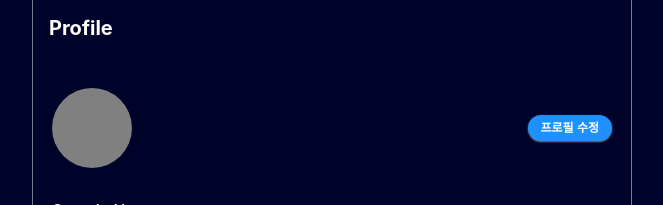
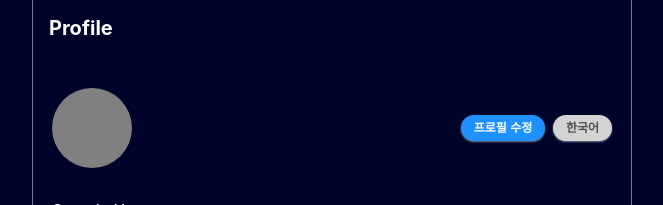
Before and after one commit to seldy21/social-media-project, a React (Create React App) app: page /profile in a window 1280 px wide. Shown: the top 205 px of the page, without its empty margins (308-971 px from the left). Built offline with nearby package versions, Linux system fonts and the light colour scheme; no server answers; the database is empty; sample sign-in values are in the browser's storage.

Commit message:
Update dependencies and implement language state management with Recoil; refactor ProfilePage for language toggle functionality and enhance styles in index.scss.

```diff
--- a/src/App.tsx
+++ b/src/App.tsx
@@ -5,6 +5,7 @@ import { app } from "firebaseApp";
 import { useEffect, useState } from "react";
 import { ToastContainer } from "react-toastify";
 import Loader from "components/loader/Loader";
+import { RecoilRoot } from "recoil";
 
 function App() {
   const auth = getAuth(app);
@@ -26,10 +27,12 @@ function App() {
     });
   }, [auth]);
   return (
-    <Layout>
-      <ToastContainer theme="dark" autoClose={1000} newestOnTop />
-      {init ? <Router isAuthenticated={isAuthenticated} /> : <Loader/>}
-    </Layout>
+    <RecoilRoot>
+      <Layout>
+        <ToastContainer theme="dark" autoClose={1000} newestOnTop />
+        {init ? <Router isAuthenticated={isAuthenticated} /> : <Loader />}
+      </Layout>
+    </RecoilRoot>
   );
 }
 
--- /dev/null
+++ b/src/atom/index.tsx
@@ -0,0 +1,7 @@
+import { atom } from "recoil";
+export type LanguageType = "ko" | "en";
+
+export const languageState = atom<LanguageType>({
+  key: "language",
+  default: localStorage.getItem("myProjectLanguage") as LanguageType || "ko",
+});
--- a/src/index.scss
+++ b/src/index.scss
@@ -536,6 +536,12 @@ a {
 .profile {
   padding: 2rem 1.2rem;
 
+  &__flex{
+    display: flex;
+    align-items: center;
+    gap: 0.5rem;
+  }
+
   &__wrapper-flex{
     display: flex;
     align-items: center;
@@ -549,9 +555,19 @@ a {
     border-radius: 50%;
  }
 
- &__edit-btn {
+ &__btn {
   @extend .button;
   background-color: $primary;
+
+  &__language {
+    background-color: $lightGray;
+    color: $darkGray;
+
+    &:hover {
+      background-color: $darkGray;
+      color: $white;
+    }
+  }
  }
 
  &__name {
--- a/src/pages/profile/index.tsx
+++ b/src/pages/profile/index.tsx
@@ -1,3 +1,4 @@
+import { languageState } from "atom";
 import PostBox from "components/PostBox";
 import AuthContext from "context/AuthContext";
 import {
@@ -9,15 +10,17 @@ import {
 } from "firebase/firestore";
 import { db } from "firebaseApp";
 import { PostProps } from "pages/home";
-import { useContext, useEffect, useState } from "react";
+import { useCallback, useContext, useEffect, useState } from "react";
+import { useRecoilState } from "recoil";
 
 export default function ProfilePage() {
   const { user } = useContext(AuthContext);
+  const [language, setLanguage] = useRecoilState(languageState);
   const [tab, setTab] = useState<string>("my");
   const [myPosts, setMyPosts] = useState<PostProps[]>([]);
   const [likesPosts, setLikesPosts] = useState<PostProps[]>([]);
 
-  const getPosts = () => {
+  const getPosts = useCallback(() => {
     if (user) {
       let postsRef = collection(db, "posts");
 
@@ -38,20 +41,31 @@ export default function ProfilePage() {
           : setLikesPosts(postsData as PostProps[]);
       });
     }
-  };
+  }, [user, tab]);
 
   useEffect(() => {
     if (user) {
       getPosts();
     }
-  }, [user, tab]);
+  }, [user, tab, getPosts]);
+
+  //language 변경
+  const onClickLanguage = () => {
+    setLanguage(language === "ko" ? "en" : "ko");
+    localStorage.setItem("myProjectLanguage", language === "ko" ? "en" : "ko");
+  };
   return (
     <div className="home">
       <div className="home__title">Profile</div>
       <div className="profile">
         <div className="profile__wrapper-flex">
           <div className="profile__image"></div>
-          <button className="profile__edit-btn">프로필 수정</button>
+          <div className="profile__flex">
+            <button className="profile__btn">프로필 수정</button>
+            <button className="profile__btn profile__btn__language" onClick={onClickLanguage}>
+              {language === "ko" ? "한국어" : "ENGLISH"}
+            </button>
+          </div>
         </div>
         <div className="profile__name">{user?.displayName}</div>
         <div className="profile__email">{user?.email}</div>
```
Also changed, not shown: package.json (+6 -5 lines), 1 other file (tests, documents, lock files or other folders).
